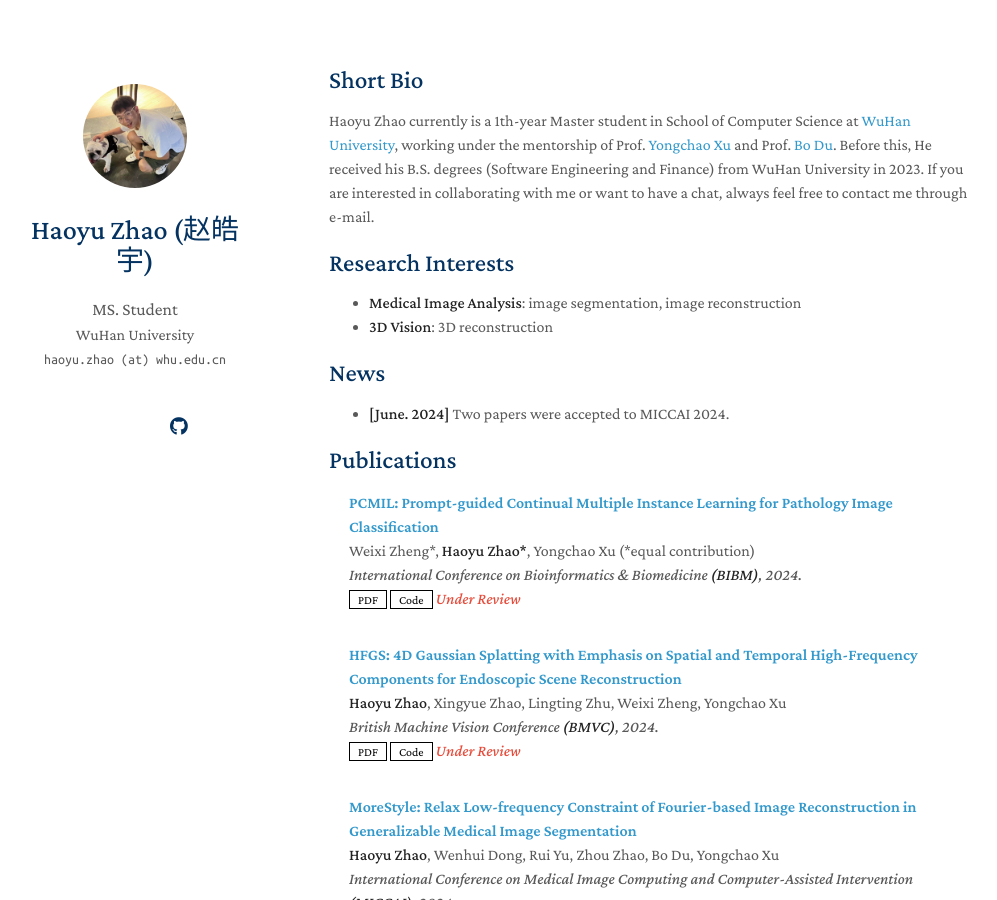
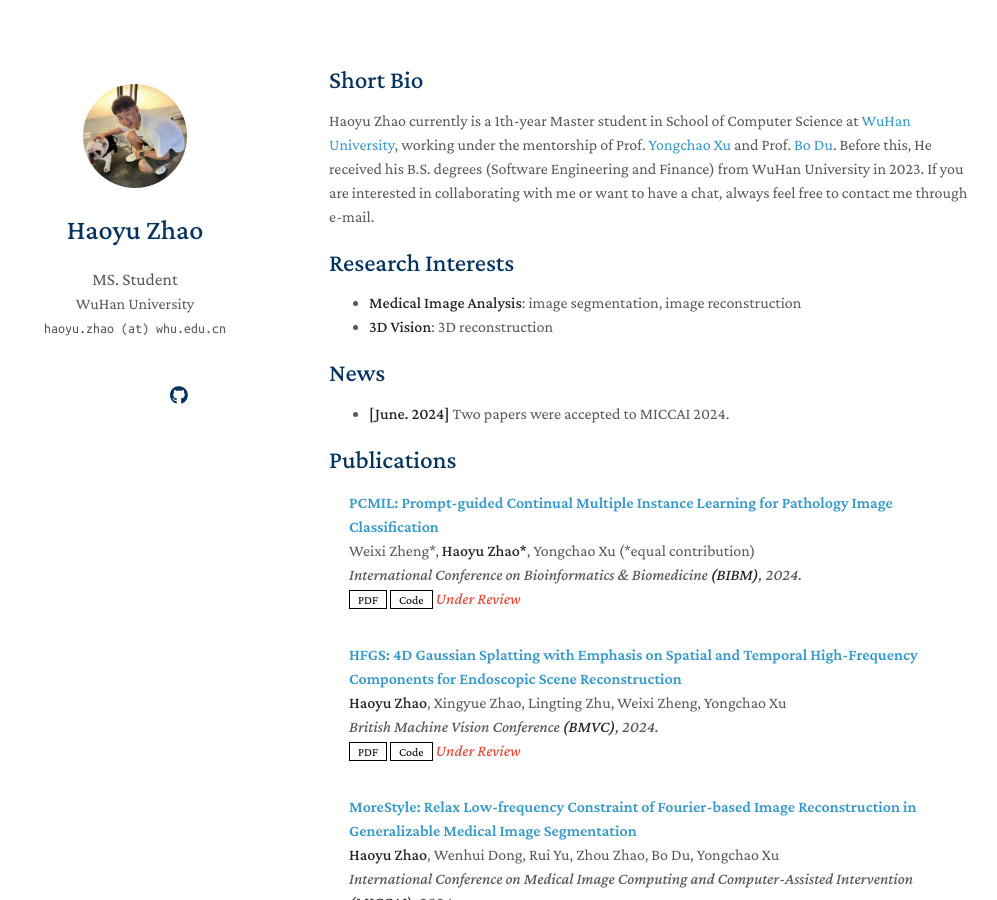
Before and after one commit to zhaohaoyu376/zhaohaoyu376.github.io, a Jekyll site: the page built from index.md, in a window 1280 px wide and 900 px high. Shown: the whole window, without its empty margins (141-1138 px from the left). Built offline with Jekyll 4.4.1, drawn with Linux system fonts in a browser that asks for light colours; nearby versions of some CDN libraries; a style sheet for code colours, icons or effects is not loaded; our own code applies the rules of GitHub Pages for plain Markdown files.

Commit message:
Update _config.yml

```diff
--- a/_config.yml
+++ b/_config.yml
@@ -1,5 +1,5 @@
 # Basic Information
-title: Haoyu Zhao (赵皓宇)
+title: Haoyu Zhao
 position: MS. Student
 affiliation: WuHan University
 email: haoyu.zhao (at) whu.edu.cn
```
